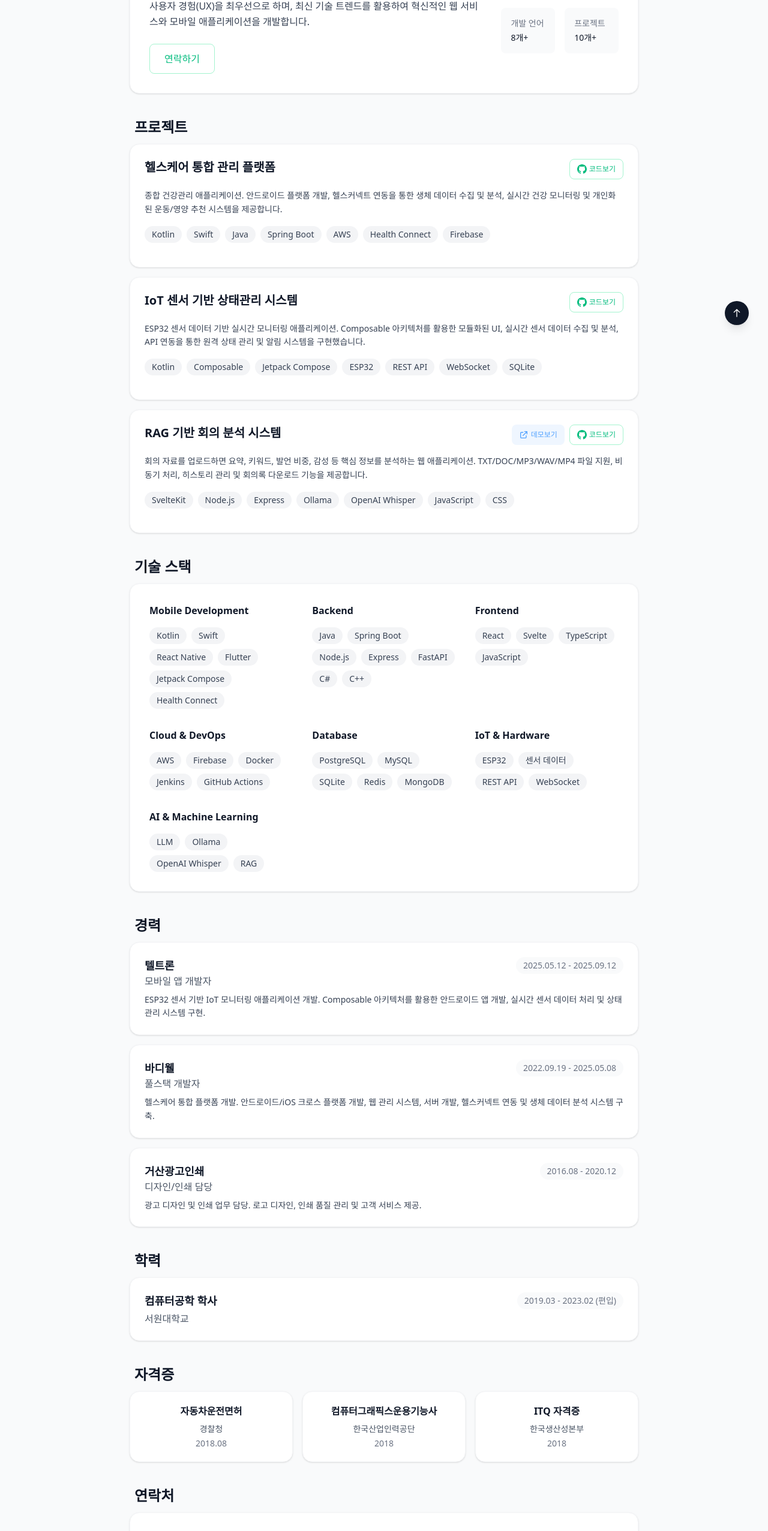
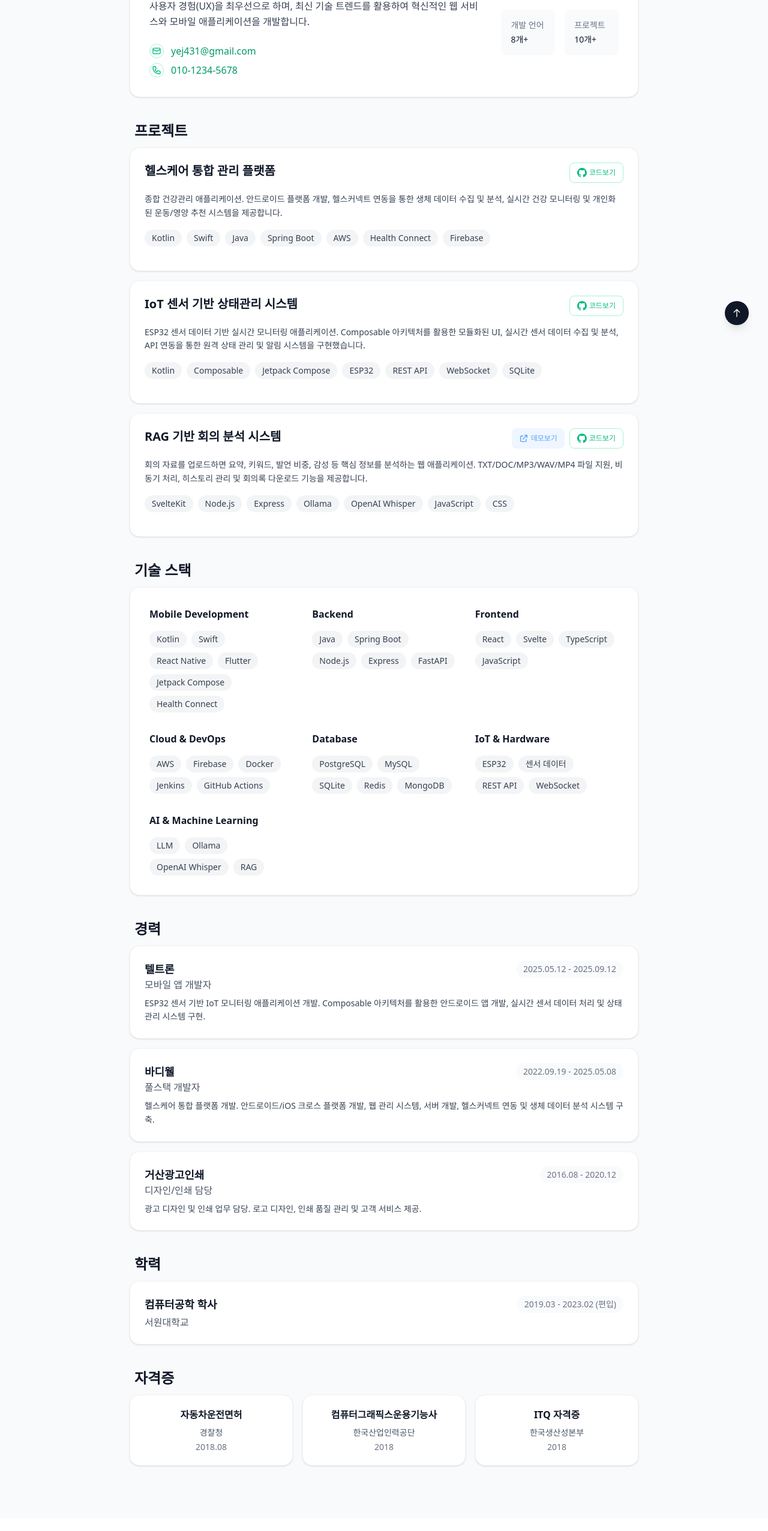
Before and after one commit to asdlf033/portfolio, a SvelteKit app: page / in a window 1280 px wide. Shown: the part 226-2779 px from the top of the page at 60% size. After the commit the page ends 2758 px from the top, so only its background shows below. Built offline with nearby package versions, Linux system fonts and the light colour scheme.

Commit message:
Move contact info to profile card and remove contact section

```diff
--- a/src/routes/+page.svelte
+++ b/src/routes/+page.svelte
@@ -31,7 +31,7 @@
 
   const skills = {
     mobile: ['Kotlin', 'Swift', 'React Native', 'Flutter', 'Jetpack Compose', 'Health Connect'],
-    backend: ['Java', 'Spring Boot', 'Node.js', 'Express', 'FastAPI', 'C#', 'C++'],
+    backend: ['Java', 'Spring Boot', 'Node.js', 'Express', 'FastAPI'],
     frontend: ['React', 'Svelte', 'TypeScript', 'JavaScript'],
     cloud: ['AWS', 'Firebase', 'Docker', 'Jenkins', 'GitHub Actions'],
     database: ['PostgreSQL', 'MySQL', 'SQLite', 'Redis', 'MongoDB'],
@@ -121,11 +121,27 @@
               프론트엔드부터 백엔드까지 전체 스택을 다루는 풀스택 개발자입니다.<br>
               사용자 경험(UX)을 최우선으로 하며, 최신 기술 트렌드를 활용하여 혁신적인 웹 서비스와 모바일 애플리케이션을 개발합니다.
             </p>
-            <div class="flex gap-4">
-              <a class="px-6 py-3 bg-white border border-emerald-200 text-emerald-500 font-medium rounded-lg hover:bg-emerald-50 transition-colors"
-                 href="#contact">
-                연락하기
-              </a>
+            <div class="space-y-2">
+              <div class="flex items-center gap-3">
+                <div class="w-6 h-6 bg-white border border-emerald-200 rounded-full flex items-center justify-center">
+                  <svg class="w-4 h-4 text-emerald-500" fill="none" stroke="currentColor" viewBox="0 0 24 24">
+                    <path stroke-linecap="round" stroke-linejoin="round" stroke-width="2" d="M3 8l7.89 4.26a2 2 0 002.22 0L21 8M5 19h14a2 2 0 002-2V7a2 2 0 00-2-2H5a2 2 0 00-2 2v10a2 2 0 002 2z"></path>
+                  </svg>
+                </div>
+                <a href="mailto:yej431@gmail.com" class="text-emerald-600 hover:text-emerald-700 transition-colors">
+                  yej431@gmail.com
+                </a>
+              </div>
+              <div class="flex items-center gap-3">
+                <div class="w-6 h-6 bg-white border border-emerald-200 rounded-full flex items-center justify-center">
+                  <svg class="w-4 h-4 text-emerald-500" fill="none" stroke="currentColor" viewBox="0 0 24 24">
+                    <path stroke-linecap="round" stroke-linejoin="round" stroke-width="2" d="M3 5a2 2 0 012-2h3.28a1 1 0 01.948.684l1.498 4.493a1 1 0 01-.502 1.21l-2.257 1.13a11.042 11.042 0 005.516 5.516l1.13-2.257a1 1 0 011.21-.502l4.493 1.498a1 1 0 01.684.949V19a2 2 0 01-2 2h-1C9.716 21 3 14.284 3 6V5z"></path>
+                  </svg>
+                </div>
+                <a href="tel:+821012345678" class="text-emerald-600 hover:text-emerald-700 transition-colors">
+                  010-1234-5678
+                </a>
+              </div>
             </div>
           </div>
           <div class="grid grid-cols-2 gap-4 text-sm">
@@ -288,40 +304,6 @@
       </div>
     </section>
 
-    <!-- 연락처 섹션 -->
-    <section id="contact" class="mb-10">
-      <h2 class="text-2xl font-bold text-gray-900 mb-3 ml-2">연락처</h2>
-      <div class="bg-white rounded-2xl p-7 shadow-sm border border-gray-100">
-        <div class="grid md:grid-cols-3 gap-6">
-          <div class="flex items-center gap-4">
-            <div class="w-8 h-8 bg-white border border-emerald-200 rounded-full flex items-center justify-center">
-              <svg class="w-4 h-4 text-emerald-500" fill="none" stroke="currentColor" viewBox="0 0 24 24">
-                <path stroke-linecap="round" stroke-linejoin="round" stroke-width="2" d="M3 8l7.89 4.26a2 2 0 002.22 0L21 8M5 19h14a2 2 0 002-2V7a2 2 0 00-2-2H5a2 2 0 00-2 2v10a2 2 0 002 2z"></path>
-              </svg>
-            </div>
-            <div>
-              <h3 class="font-semibold text-gray-900">이메일</h3>
-              <a href="mailto:yej431@gmail.com" class="text-gray-600 hover:text-gray-900 transition-colors text-sm">
-                yej431@gmail.com
-              </a>
-            </div>
-          </div>
-          <div class="flex items-center gap-4">
-            <div class="w-8 h-8 bg-white border border-emerald-200 rounded-full flex items-center justify-center">
-              <svg class="w-4 h-4 text-emerald-500" fill="none" stroke="currentColor" viewBox="0 0 24 24">
-                <path stroke-linecap="round" stroke-linejoin="round" stroke-width="2" d="M3 5a2 2 0 012-2h3.28a1 1 0 01.948.684l1.498 4.493a1 1 0 01-.502 1.21l-2.257 1.13a11.042 11.042 0 005.516 5.516l1.13-2.257a1 1 0 011.21-.502l4.493 1.498a1 1 0 01.684.949V19a2 2 0 01-2 2h-1C9.716 21 3 14.284 3 6V5z"></path>
-              </svg>
-            </div>
-            <div>
-              <h3 class="font-semibold text-gray-900">전화번호</h3>
-              <a href="tel:010-3371-5287" class="text-gray-600 hover:text-gray-900 transition-colors text-sm">
-                010-3371-5287
-              </a>
-            </div>
-          </div>
-        </div>
-      </div>
-    </section>
   </section>
 
   <!-- 맨 위로 이동 버튼 -->
```
